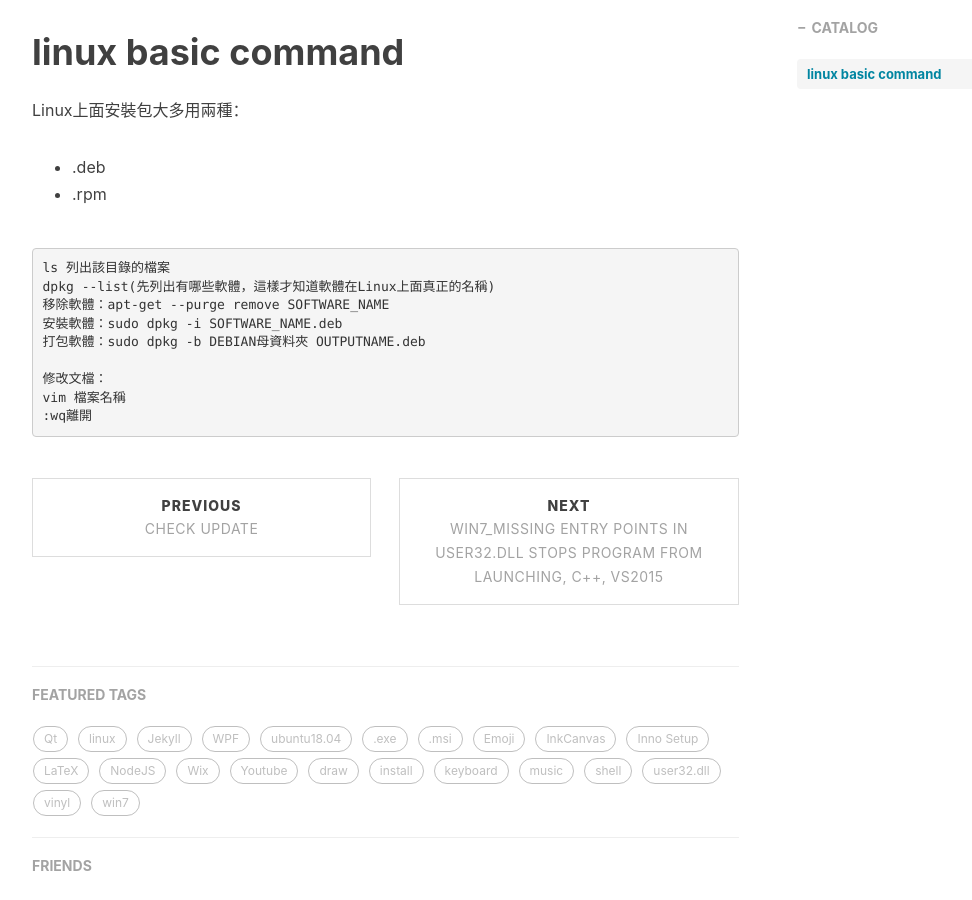
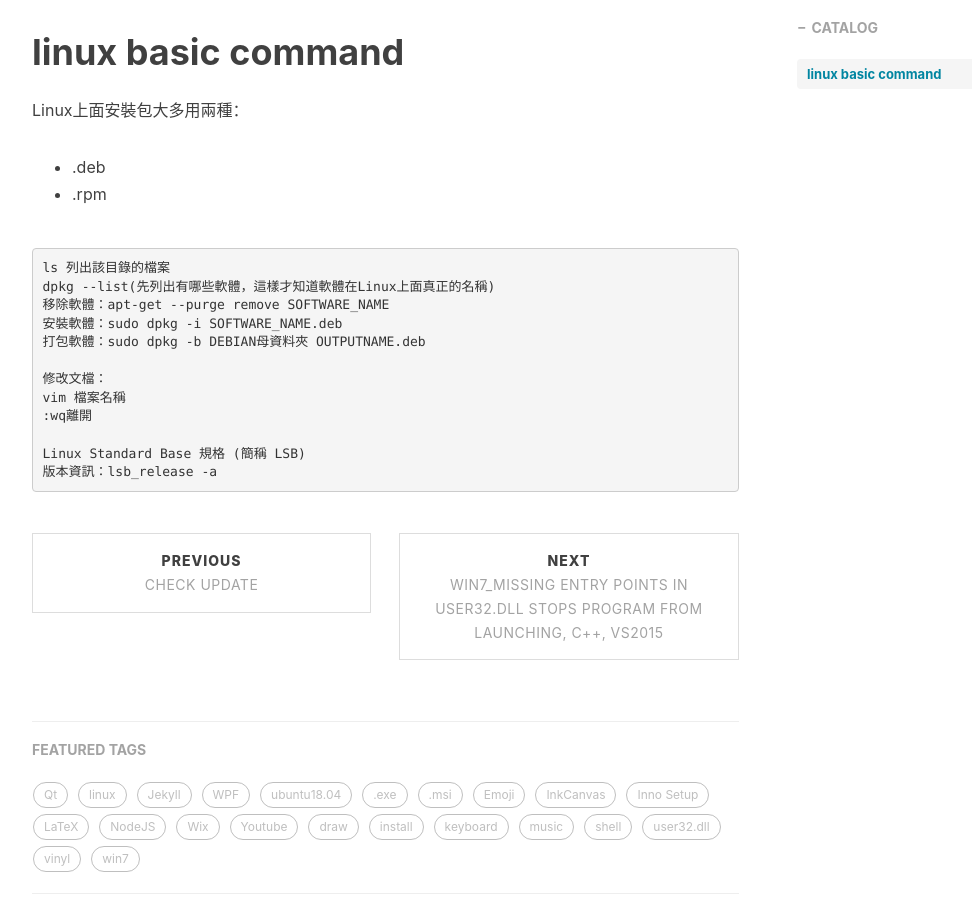
Before and after one commit to channing333/channing333.github.io, a Jekyll site: the page built from _posts/2018-05-29-linux basic command.md, in a window 1280 px wide and 900 px high, scrolled down 500 px. Shown: the whole window, without its empty margins (233-1205 px from the left). Built offline with Jekyll 4.4.1, drawn with Linux system fonts in a browser that asks for light colours; nearby versions of some CDN libraries; comment, search, counter and statistics services are not loaded.

Commit message:
20210719 channing lsb_release

````diff
--- a/_posts/2018-05-29-linux basic command.md
+++ b/_posts/2018-05-29-linux basic command.md
@@ -25,4 +25,7 @@ dpkg --list(先列出有哪些軟體，這樣才知道軟體在Linux上面真正
 修改文檔：
 vim 檔案名稱
 :wq離開
+
+Linux Standard Base 規格 (簡稱 LSB)
+版本資訊：lsb_release -a
 ```
````
